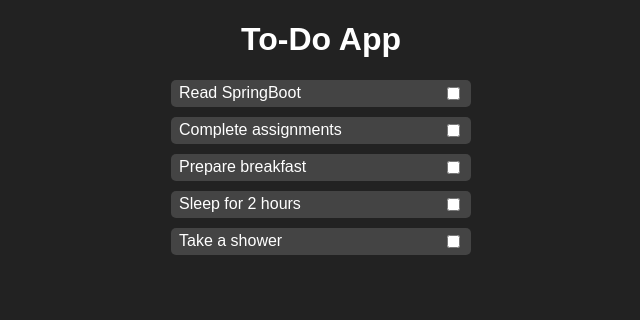
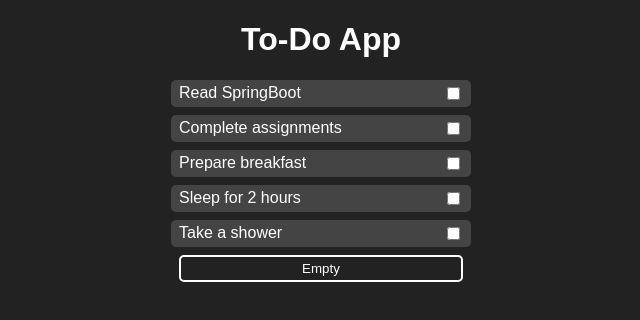
Before and after one commit to memukherjee/todo-app, a React (Create React App) app: page / in a window 1280 px wide. Shown: the top 320 px of the page, without its empty margins (319-959 px from the left). Built offline with nearby package versions, Linux system fonts and the light colour scheme.

Commit message:
Empty button added to clear the todolist

```diff
--- a/src/component/ToDoList.jsx
+++ b/src/component/ToDoList.jsx
@@ -1,18 +1,38 @@
+import { useState } from "react";
 import ToDoItem from "./ToDoItem";
 
 export default function ToDoList() {
-    const tasks = [
+    const initialTasks = [
         "Read SpringBoot",
         "Complete assignments",
         "Prepare breakfast",
         "Sleep for 2 hours",
         "Take a shower",
     ];
+    const [tasks, setTasks] = useState(initialTasks);
+    const clearToDoList = () => {
+        setTasks([]);
+    };
     return (
-        <ul className="to-do-list">
-            {tasks.map((task, index) => (
-                <ToDoItem key={index} data={task} />
-            ))}
-        </ul>
+        <>
+            <ul className="to-do-list">
+                {tasks.length === 0 && (
+                    <li className="empty-list-item">
+                        Nothing to do buddy. Sleep!
+                    </li>
+                )}
+                {tasks.map((task, index) => (
+                    <ToDoItem key={index} data={task} />
+                ))}
+            </ul>
+            <button
+                type="button"
+                className="empty-button"
+                onClick={clearToDoList}
+                disabled={tasks.length === 0}
+            >
+                Empty
+            </button>
+        </>
     );
 }
--- a/src/styles.css
+++ b/src/styles.css
@@ -1,3 +1,7 @@
+:root {
+    --list-width: 300px;
+}
+
 body {
     font-family: sans-serif;
     text-align: center;
@@ -9,16 +13,47 @@ body {
     list-style-type: none;
     padding: 0;
     text-align: start;
-    max-width: 300px;
+    max-width: var(--list-width);
     margin: 0 auto;
 }
 
 .to-do-item {
-    margin-bottom: 10px;
-    padding: 0.25rem 0.5rem;
+    margin-bottom: 0.5em;
+    padding: 0.25em 0.5em;
     border-radius: 5px;
     background-color: #444;
     display: flex;
     justify-content: space-between;
     align-items: center;
 }
+
+.empty-list-item {
+    font-style: italic;
+    text-align: center;
+    margin-bottom: 1rem;
+}
+
+.empty-button {
+    width: 100%;
+    max-width: calc(var(--list-width) - 1rem);
+    border: 2px solid #fff;
+    border-radius: 5px;
+    padding: 0.25rem 0.5rem;
+    outline: none;
+    color: #fff;
+    background-color: transparent;
+    cursor: pointer;
+    transition: background-color 0.3s, color 0.3s;
+}
+
+.empty-button:hover {
+    background-color: #ffffff50;
+    color: #222;
+}
+
+.empty-button:disabled {
+    border-color: #ffffff50;
+    background-color: #ffffff50;
+    color: #ffffff;
+    cursor: not-allowed;
+}
```
